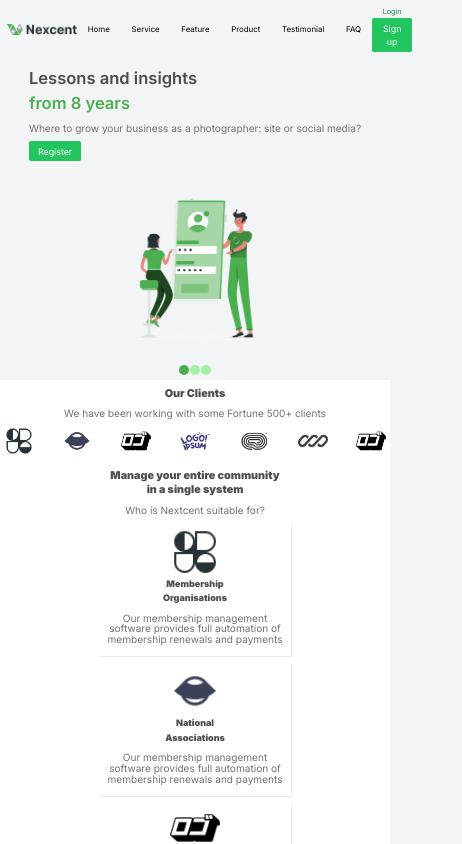
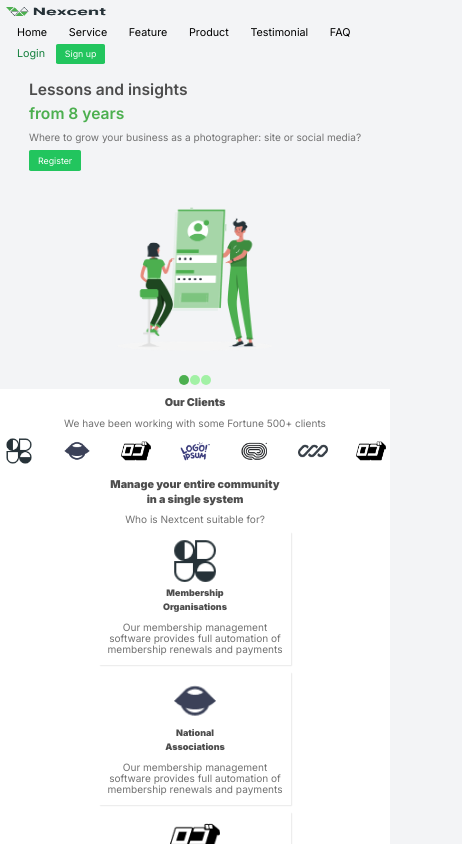
Before and after one commit to Pheyishayor001/Nexcentapp, a Next.js app: page / in a window 390 px wide. Shown: the top 844 px of the page, 462 px wide, since content can reach past the window. Built offline with nearby package versions, Linux system fonts and the light colour scheme.

Commit message:
completed media queries

```diff
--- a/src/app/globals.css
+++ b/src/app/globals.css
@@ -43,20 +43,11 @@ html {
   box-shadow: 1.25px 1.25px 1.1px #e9e9e9;
 }
 
-nav {
-  /* make the  nav bar fixed for easy access*/
-  /* position: fixed;
-  background-color: white; */
-}
-.containers > * {
-  /* margin: 0 auto; */
-}
 .image {
   margin: 0 auto;
 }
 
 .unseen {
-  /* padding: 0 10rem 0 5rem; */
   margin-right: auto;
   max-width: 50%;
 }
@@ -78,7 +69,6 @@ nav {
 .heading {
   font-weight: 600;
   font-size: 1.25rem;
-  /* background-color: green; */
 }
 span {
   color: #4caf4f;
@@ -121,12 +111,6 @@ span {
 .grid-content-2 {
   grid-column: 2/4;
   justify-self: center;
-  /* max-width: 65%; */
-}
-
-.image-3 {
-  /* justify-self: end;
-  align-self: end; */
 }
 
 .paragraph-3 {
@@ -163,10 +147,6 @@ span {
 
   padding: 0 7rem;
 }
-.conatiner5a1 {
-  /* justify-self: end;
-  max-width: 80%; */
-}
 
 .card {
   background-color: #abbed1;
@@ -181,8 +161,6 @@ span {
   margin: 0 auto;
   margin-top: -3rem;
   position: relative;
-  /* z-index: 2; */
-
   box-shadow: 2.25px 2.25px 1.1px #bbb8b8;
 }
 
@@ -190,9 +168,6 @@ span {
   max-width: 35%;
 }
 
-.link {
-  /* display: flex; */
-}
 .linkbtn {
   margin-left: 0.3rem;
   margin-top: -0.3rem;
@@ -217,15 +192,10 @@ body {
 }
 /* DESKTOP */
 @media only screen and (max-width: 1200px) {
-  html {
-    /* font-size: 50% !important; */
-  }
   body {
     /* background-color: orangered !important; */
   }
-  /* .paragraph {
-    font-size: 1rem;
-  } */
+
   .images {
     margin: 0 3rem;
   }
@@ -233,21 +203,15 @@ body {
     margin: 0 2rem;
   }
   .grid-content {
-    /* grid-column: 2/4; */
     justify-self: center;
     max-width: 90%;
   }
 
-  .image-3 {
-    /* justify-self: center;
-    align-self: center; */
-  }
   .images-5 {
     margin: 0 1rem;
   }
   .grid-content-2 {
     grid-column: 2/4;
-    /* justify-self: center; */
     max-width: 100%;
   }
   .paragraph-5 {
@@ -273,37 +237,17 @@ body {
   .hero {
     padding: 0 3.5rem;
   }
-  .image {
-    /* justify-content: flex-start; */
-  }
-  /* .images {
-    margin: 0 3rem;
-  } */
+
   .paragraph {
-    /* font-size: 1rem; */
     padding: 1rem 0;
   }
-  /* .box {
-    margin: 0 2rem;
-  } */
+
   .h5 {
     font-size: 1.25rem;
   }
-  .grid-content {
-    /* grid-column: 2/4; */
-    /* justify-self: center;
-    max-width: 90%; */
-  }
+
   .heading {
-    /* font-weight: 700; */
     font-size: 1.5rem;
-  }
-  /* .footer {
-    padding: 0;
-  } */
-
-  .socials_2 {
-    /* font-size: 1.1rem; */
   }
 }
 /* MD */
@@ -317,21 +261,22 @@ body {
 
   .nav {
     padding: 1rem;
+    max-width: 600px;
+    margin: 0 auto;
   }
   .nav--links {
     font-size: 1.1rem;
-    /* background-color: purple; */
   }
   .h2 {
-    font-size: 2.3rem;
+    font-size: 2.17rem;
   }
   .paragraph {
     font-size: 1.4rem;
     line-height: 1.5rem;
-    /* padding: 1.1rem; */
   }
   .hero {
-    padding: 0 1.5rem;
+    max-width: 800px;
+    margin: 0 auto;
   }
   .hero-comp {
     margin: auto 0;
@@ -339,20 +284,13 @@ body {
   .membership {
     grid-template-columns: none;
     max-width: 75%;
-    /* justify-items: center; */
     margin: 0 auto;
   }
-  .box {
-    /* margin: 0 2rem; */
+  .containers {
+    display: grid;
+    padding: 0 1.5rem 0 0;
   }
-  .containers {
-    /* flex-direction: column-reverse; */
-    display: grid;
-  }
-  .unseen {
-    /* margin: 0 auto; */
-    /* max-width: 100%; */
-  }
+
   .container-3,
   .containers {
     grid-template-columns: repeat(3, 1fr);
@@ -363,14 +301,13 @@ body {
   }
   .unseen {
     max-width: 100%;
-    padding: 0 1rem;
+    margin: auto 0;
   }
   .image-2 {
-    /* justify-self: end; */
     align-self: center;
   }
   .container5a {
-    padding: 0 0.5rem;
+    padding: 0 2.25rem;
   }
   .card {
     font-size: 1.5rem;
@@ -397,26 +334,33 @@ body {
     /* background-color: powderblue !important; */
   }
   .nav {
-    /* padding: 1rem; */
+    padding: 0.85rem;
+    max-width: 550px;
+    flex-direction: column;
   }
+  .nav--links {
+    margin: 1rem auto;
+    font-size: 1.5rem;
+  }
+  .nav--btn {
+    margin-left: 0;
+    font-size: 1.5rem;
+  }
+  .btn {
+    font-size: 1.5rem;
+  }
+  .btn_txt {
+    padding: 1rem 0 0 0;
+    font-size: 1.2rem;
+  }
+
   .navImg {
     @apply w-[100px];
   }
   .p-3 {
     padding: 1.5rem;
   }
-  .nav--links {
-    /* font-size: 1.1rem; */
-    /* background-color: purple; */
-  }
-  .h2 {
-    /* font-size: 2.3rem; */
-  }
-  .paragraph {
-    /* font-size: 1.4rem; */
-    /* line-height: 1.5rem; */
-    /* padding: 1.1rem; */
-  }
+
   .hero {
     padding: 0 1.5rem;
     flex-direction: column;
@@ -424,8 +368,6 @@ body {
   .hero_img,
   .image-2,
   .image-3 {
-    /* max-width: 75%;
-     */
     @apply w-[200px];
   }
   .hero-comp {
@@ -434,23 +376,12 @@ body {
   .images {
     margin: 0 2rem;
   }
-  .membership {
-    /* grid-template-columns: none;
-    max-width: 75%; */
-    /* justify-items: center; */
-    /* margin: 0 auto; */
-  }
-  .box {
-    /* margin: 0 2rem; */
-  }
+
   .containers {
-    /* flex-direction: column-reverse; */
     display: grid;
     padding: 1.5rem 3rem;
   }
-  .unseen {
-    /* padding: 1rem 1.5rem; */
-  }
+
   .container-3,
   .containers {
     grid-template-columns: none;
@@ -461,7 +392,6 @@ body {
   .container-4 {
     display: flex;
     flex-direction: column;
-    /* grid-template-columns: none; */
   }
   .container-5 {
     padding: 3rem 0;
@@ -469,39 +399,26 @@ body {
   .btn {
     font-size: 1.23rem;
   }
-  .linkbtn {
-    /* margin-top: -1.3rem; */
-  }
 
-  .grid-content,
-  .unseen {
-    /* grid-column: 2/-1; */
-  }
   .unseen {
     max-width: 100%;
     padding: 0 1rem;
   }
   .image-2 {
-    /* justify-self: end; */
     align-self: center;
   }
   .container5a {
-    /* padding: 0 0.5rem; */
     grid-template-columns: none;
     justify-items: center;
   }
   .container5a > * {
     max-width: 75%;
   }
-  .image-3 {
-    /* @apply w-[500px]; */
-  }
+
   .card {
-    /* font-size: 1.5rem; */
     max-width: 50%;
     margin-top: -3rem;
     margin-left: 2.25rem;
-    /* margin-right: auto; */
   }
   .footer {
     flex-direction: column;
@@ -510,12 +427,9 @@ body {
     margin: 0 auto;
   }
   .socials_2 > * {
-    /* padding-left: 2.5rem;
-    padding-right: 2.25rem; */
-    padding: 1rem 4rem;
+    padding: 1rem 3rem;
   }
   .linkbtn {
-    /* margin-left: 0.3rem; */
     margin-top: -1.3rem;
   }
 }
@@ -525,4 +439,35 @@ body {
   body {
     /* background-color: orange !important; */
   }
+
+  .nav > * {
+    padding: 0.15rem 0;
+  }
+
+  .nav--links {
+    margin: 1rem 0 0 0;
+  }
+
+  .btn_txt {
+    padding: 0.5rem;
+    margin: auto 0;
+  }
+  .link_btn {
+    padding: 0.9rem;
+    margin: 0.2rem;
+  }
+  .images-5 {
+    margin: 0 0.75rem;
+  }
+  .card {
+    margin-left: 2.75rem;
+    max-width: 55%;
+  }
+  .socials_2 {
+    margin: 0;
+    padding: 0;
+  }
+  .socials_2 > * {
+    padding: 1rem 1rem;
+  }
 }
```
